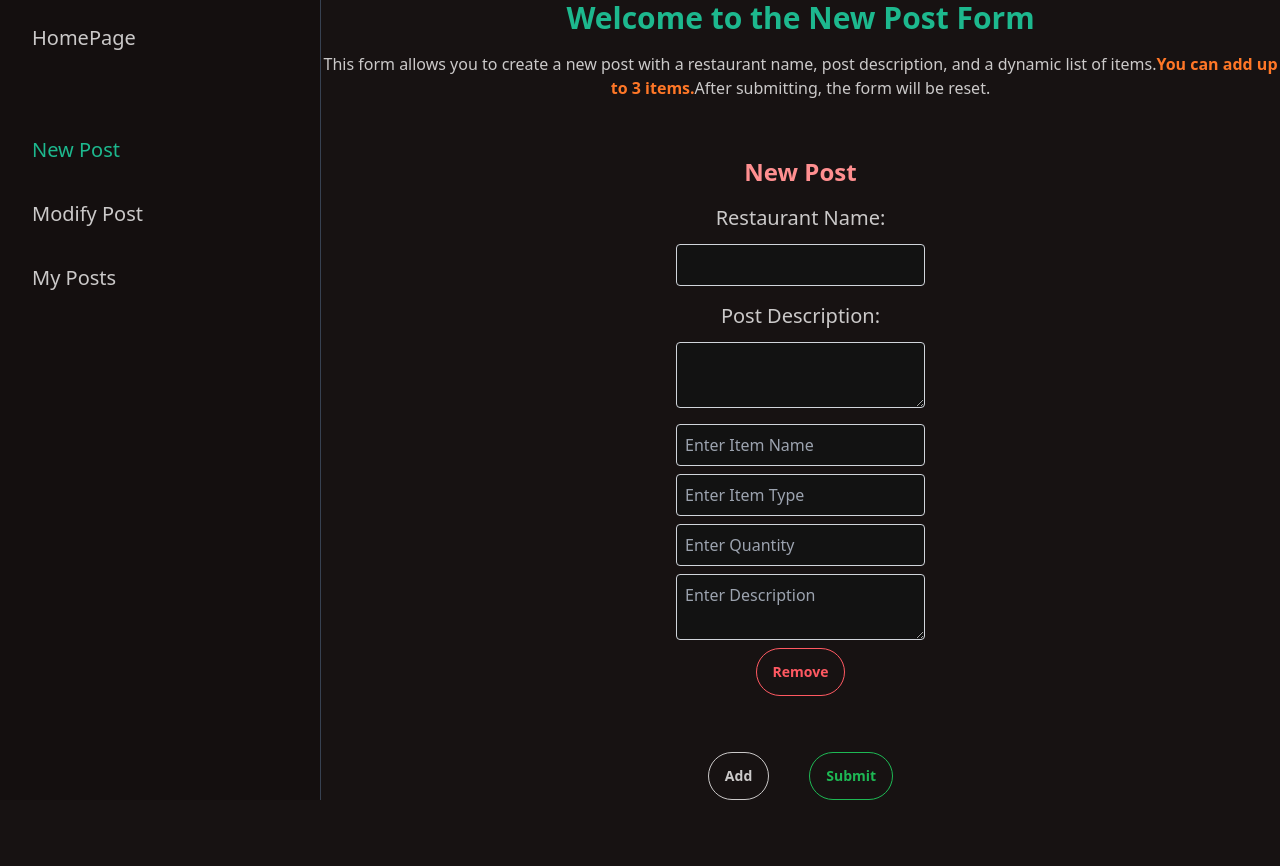
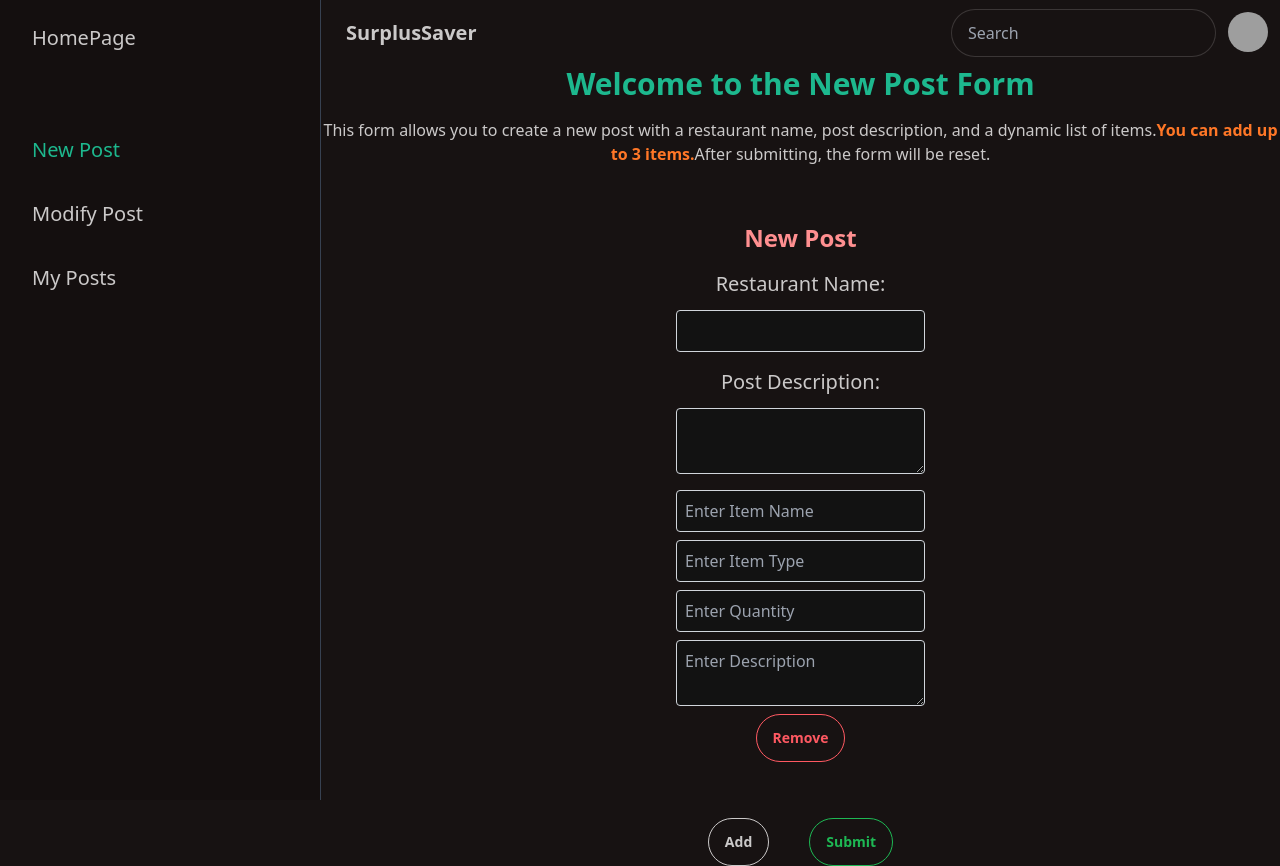
Before and after one commit to badrEladraoui1/Surplus-Saver-ReactJs-frontEnd, a React (Vite) app in the folder frontEnd/surplus_saver/: page /restaurant/newPost in a window 1280 px wide. Before the commit the page ends 800 px from the top, so only its background shows below. Built offline with nearby package versions, Linux system fonts and the light colour scheme; grey boxes are pictures that could not be loaded.

Commit message:
adding a nav bar for the user after loging in and logout

```diff
--- a/frontEnd/surplus_saver/package.json
+++ b/frontEnd/surplus_saver/package.json
@@ -15,6 +15,7 @@
     "@emotion/styled": "^11.11.0",
     "axios": "^1.6.8",
     "framer-motion": "^11.0.20",
+    "jwt-decode": "^4.0.0",
     "lucide-react": "^0.363.0",
     "react": "^18.2.0",
     "react-dom": "^18.2.0",
--- a/frontEnd/surplus_saver/src/App.jsx
+++ b/frontEnd/surplus_saver/src/App.jsx
@@ -1,4 +1,5 @@
 import { createBrowserRouter, RouterProvider } from "react-router-dom";
+import UserContextProvider from "./contexts/UserContext";
 
 import LandingPage from "./pages/LandingPage";
 import SignUpPge from "./pages/SignUpPage";
@@ -42,7 +43,9 @@ const App = () => {
 
   return (
     <main>
-      <RouterProvider router={router} />
+      <UserContextProvider>
+        <RouterProvider router={router} />
+      </UserContextProvider>
     </main>
   );
 };
--- /dev/null
+++ b/frontEnd/surplus_saver/src/components/UI/NavForUser.jsx
@@ -0,0 +1,65 @@
+/* eslint-disable react/prop-types */
+import { Link } from "react-router-dom";
+import { useContext } from "react";
+import { UserContext } from "../../contexts/UserContext";
+
+const NavForUser = ({ userUserName }) => {
+  const { logout } = useContext(UserContext);
+
+  return (
+    <div className="navbar bg-base-100">
+      <div className="flex-1">
+        <Link to="/" className="btn btn-ghost text-xl">
+          SurplusSaver
+        </Link>
+      </div>
+      <div className="flex-none gap-2">
+        <div className="form-control">
+          <input
+            type="text"
+            placeholder="Search"
+            className="input input-bordered w-24 md:w-auto"
+          />
+        </div>
+        <div className="dropdown dropdown-end">
+          <div
+            tabIndex={0}
+            role="button"
+            className="btn btn-ghost btn-circle avatar"
+          >
+            <div className="w-10 rounded-full">
+              <img
+                alt="Tailwind CSS Navbar component"
+                src="https://images.unsplash.com/photo-1619476006517-75d535a84652?q=80&w=1964&auto=format&fit=crop&ixlib=rb-4.0.3&ixid=M3wxMjA3fDB8MHxwaG90by1wYWdlfHx8fGVufDB8fHx8fA%3D%3D"
+              />
+            </div>
+          </div>
+          <ul
+            tabIndex={0}
+            className="mt-3 z-[1] p-2 shadow menu menu-sm dropdown-content bg-base-100 rounded-box w-52"
+          >
+            <li>
+              <a>{`Hello, ${userUserName}`}</a>
+            </li>
+            <li>
+              <a className="justify-between">
+                Profile
+                <span className="badge">New</span>
+              </a>
+            </li>
+            {/* <li>
+              <a>Settings</a>
+            </li> */}
+            <li>
+              <Link to="/" onClick={logout}>
+                Logout
+              </Link>
+            </li>
+          </ul>
+        </div>
+      </div>
+    </div>
+  );
+};
+
+export default NavForUser;
--- /dev/null
+++ b/frontEnd/surplus_saver/src/contexts/UserContext.jsx
@@ -0,0 +1,51 @@
+/* eslint-disable react/prop-types */
+import { createContext, useEffect, useState } from "react";
+import { jwtDecode } from "jwt-decode";
+
+export const UserContext = createContext({
+  userUserName: "",
+  setUserUserName: () => {},
+  logout: () => {},
+});
+
+function UserContextProvider({ children }) {
+  const [userUserName, setUserUserName] = useState("");
+  const [token, setToken] = useState(localStorage.getItem("token"));
+
+  useEffect(() => {
+    const handleStorageChange = () => {
+      setToken((prevToken) => localStorage.getItem("token") || prevToken);
+    };
+
+    window.addEventListener("storage", handleStorageChange);
+
+    return () => {
+      window.removeEventListener("storage", handleStorageChange);
+    };
+  }, []);
+
+  useEffect(() => {
+    if (token) {
+      const { sub } = jwtDecode(token.replace("Bearer ", ""));
+      if (sub) setUserUserName(sub);
+    }
+  }, [token]);
+
+  const logout = () => {
+    localStorage.removeItem("token");
+    setUserUserName("");
+    setToken(null);
+  };
+
+  const userCtx = {
+    userUserName: userUserName,
+    setUserUserName: setUserUserName,
+    logout: logout,
+  };
+
+  return (
+    <UserContext.Provider value={userCtx}>{children}</UserContext.Provider>
+  );
+}
+
+export default UserContextProvider;
--- a/frontEnd/surplus_saver/src/pages/ModifyPostPage.jsx
+++ b/frontEnd/surplus_saver/src/pages/ModifyPostPage.jsx
@@ -1,3 +1,5 @@
+/* eslint-disable react/prop-types */
+/* eslint-disable no-unused-vars */
 import { useForm, useFieldArray, useWatch } from "react-hook-form";
 import { useEffect, useState } from "react";
 import Button from "../components/UI/Button";
--- a/frontEnd/surplus_saver/src/pages/NewPostPage.jsx
+++ b/frontEnd/surplus_saver/src/pages/NewPostPage.jsx
@@ -1,8 +1,14 @@
+/* eslint-disable no-unused-vars */
 import { useForm, useFieldArray } from "react-hook-form";
 
 import Button from "../components/UI/Button";
 
+import { UserContext } from "../contexts/UserContext";
+import { useContext } from "react";
+
 const NewPostPage = () => {
+  const { userUserName } = useContext(UserContext);
+
   const { register, control, handleSubmit, reset } = useForm({
     defaultValues: {
       restaurantName: "",
--- a/frontEnd/surplus_saver/src/pages/RestaurantsSignUpPage.jsx
+++ b/frontEnd/surplus_saver/src/pages/RestaurantsSignUpPage.jsx
@@ -16,10 +16,6 @@ const RestaurantsSignUpPage = () => {
     handleSubmit,
     formState: { errors },
   } = useForm();
-
-  // const loadingIcon = (
-  //   <span className="loading loading-infinity loading-lg"></span>
-  // ); // Loading indicator
 
   const onSubmit = async (data) => {
     // Function to handle form submission and API call to create a new user account in the database using the POST method of the REST API  endpoint : `${api}/SurplusSaverApi/restaurants/signup`, data: data , i am getting two succefull messages from the backend meessage1 add the loading indicator besides the first message and message2 i want you to show message1 for 3 seconds , message2 for 2 seconds and then redirect to the sign_up page and clean up the second message
--- a/frontEnd/surplus_saver/src/pages/RootRestaurant.jsx
+++ b/frontEnd/surplus_saver/src/pages/RootRestaurant.jsx
@@ -1,12 +1,24 @@
 import { Outlet } from "react-router-dom";
 import SideBar from "../components/LandingPageBlocks/SideBar";
+import NavForUser from "../components/UI/NavForUser";
+
+import { UserContext } from "../contexts/UserContext";
+import { useContext } from "react";
+
 const RootRestaurant = () => {
+  const { userUserName } = useContext(UserContext);
+
   return (
     <div className="drawer lg:drawer-open">
       <input id="my-drawer-2" type="checkbox" className="drawer-toggle" />
-      <div className="drawer-content flex flex-col items-center justify-center">
+      <div className="drawer-content flex flex-col">
         {/* Page content here */}
-        <Outlet />
+        <div className="sticky top-0">
+          <NavForUser userUserName={userUserName} />
+        </div>
+        <div className="flex-grow flex items-center justify-center">
+          <Outlet />
+        </div>
       </div>
       <div className="drawer-side border-r border-gray-700">
         <label
```
Also changed, not shown: frontEnd/surplus_saver/src/pages/SignInPage.jsx (+28 -70 lines), 1 other file (tests, documents, lock files or other folders).
